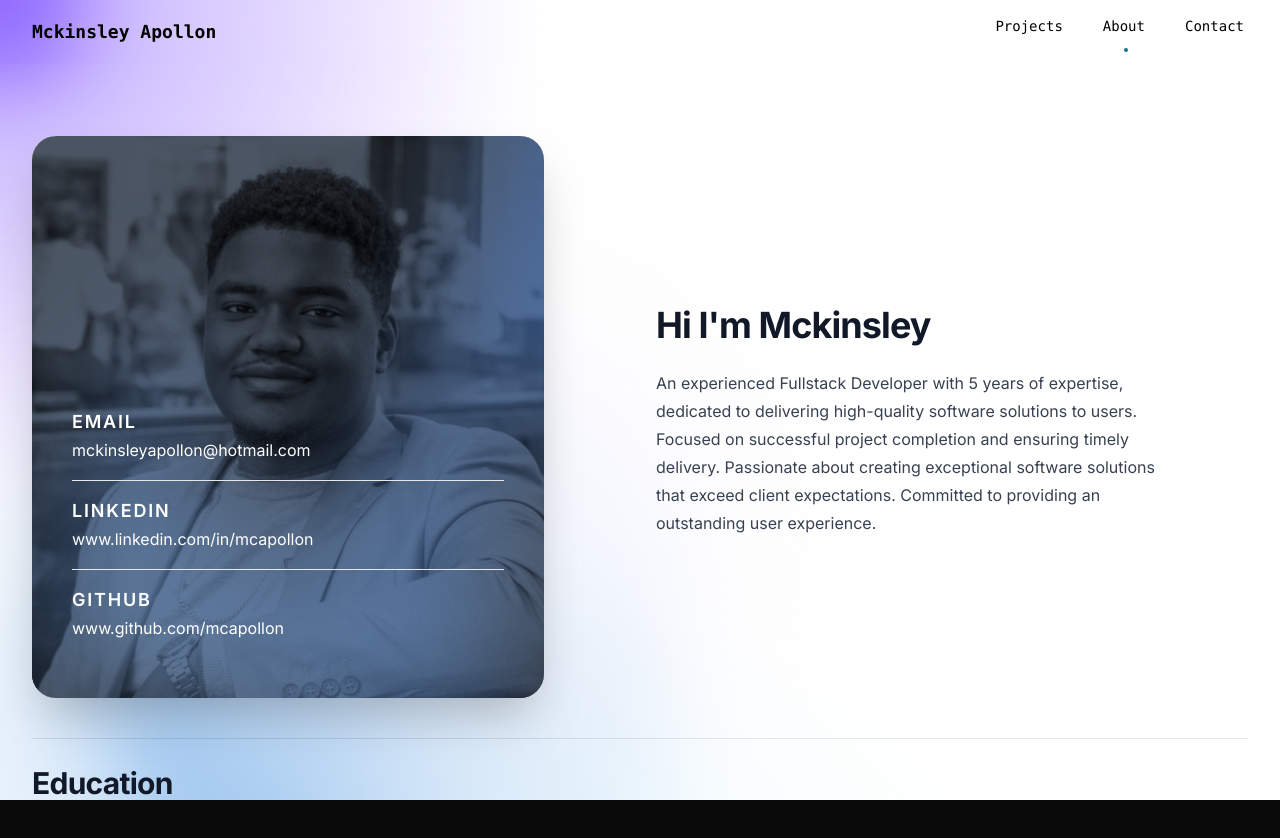
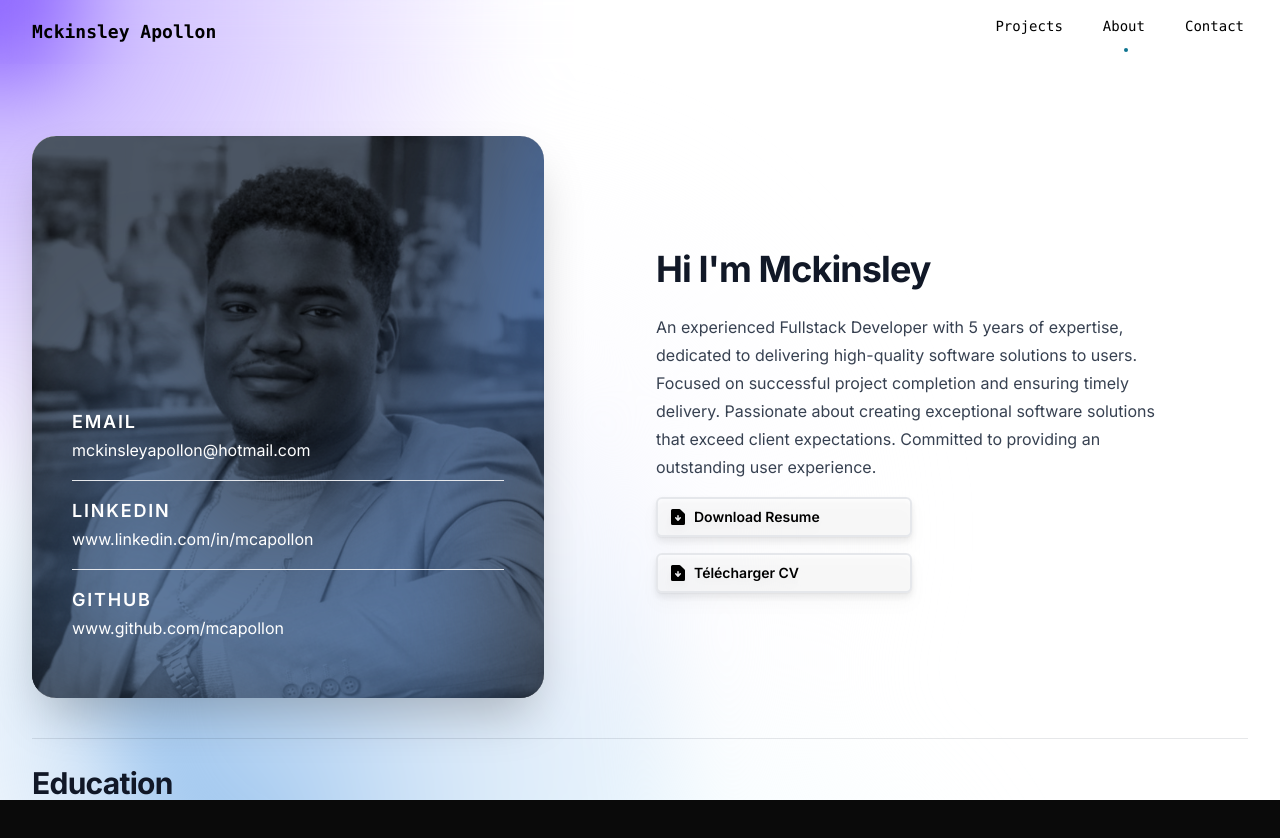
Before and after one commit to mcapollon/portfolio, a Next.js app: page /about in a window 1280 px wide. Shown: the top 838 px of the page. Built offline with nearby package versions, Linux system fonts and the light colour scheme.

Commit message:
Removed unecessary links. Add CV Download.

```diff
--- a/app/about/page.js
+++ b/app/about/page.js
@@ -1,6 +1,8 @@
 'use client'
 import { useEffect } from 'react';
 import '../gradientStyles.scss'
+import { DocumentArrowDownIcon } from '@heroicons/react/20/solid'
+import Link from 'next/link';
 
 const socials = [
   { label: 'EMAIL', text: 'mckinsleyapollon@hotmail.com', link: 'mailto:mckinsleyapollon@hotmail.com' },
@@ -79,6 +81,27 @@ export default function About() {
                   <p className="mt-6">
                     An experienced Fullstack Developer with 5 years of expertise, dedicated to delivering high-quality software solutions to users. Focused on successful project completion and ensuring timely delivery. Passionate about creating exceptional software solutions that exceed client expectations. Committed to providing an outstanding user experience.
                   </p>
+
+                  <div className='grid grid-cols-1 w-1/2'>
+                    <button
+                      type="button"
+                      className="mt-4 inline-flex items-center gap-x-1.5 border-2 border-gray-200 rounded-md bg-white/50 px-3 py-2 text-sm font-semibold text-black drop-shadow-lg shadow-sm hover:bg-white/90 focus-visible:outline focus-visible:outline-2 focus-visible:outline-offset-2 focus-visible:outline-cyan-700"
+                    >
+                      <DocumentArrowDownIcon aria-hidden="true" className="-ml-0.5 h-5 w-5" />
+                      <Link href='/cv/CV_2024_AUG_ENG.pdf'>
+                      Download Resume
+                      </Link>
+                    </button>
+                    <button
+                      type="button"
+                      className="mt-4 inline-flex items-center gap-x-1.5 rounded-md border-2 border-gray-200 bg-white/50 px-3 py-2 text-sm font-semibold text-black drop-shadow-lg shadow-sm hover:bg-white/90 focus-visible:outline focus-visible:outline-2 focus-visible:outline-offset-2 focus-visible:outline-cyan-700"
+                    >
+                      <DocumentArrowDownIcon aria-hidden="true" className="-ml-0.5 h-5 w-5" />
+                      <Link href='/cv/CV_2024_AUG_FR.pdf'>
+                      Télécharger CV
+                      </Link>
+                    </button>
+                  </div>
                 </div>
               </div>
             </div>
--- a/components/Cursor.js
+++ b/components/Cursor.js
@@ -48,7 +48,7 @@ function Cursor({isHovered}) {
     if (isMobile) {
         document.getElementById('cursor').classList.add('hidden')
     } else {
-        console.log("Desktop device detected");
+        // console.log("Desktop device detected");
     }
 
     useEffect(() => {
--- a/components/TransitionLink.js
+++ b/components/TransitionLink.js
@@ -7,11 +7,8 @@ const TransitionLink = ({href, label, id}) => {
     const pathname = usePathname()
 
     const formatedLabel = label.toLowerCase()
-    console.log(pathname, 'pathName')
-    console.log(id)
 
     const handleClick = () => {
-        console.log(id)
         if (pathname != href) {
             animatePageOut(href, router)
         }
```
Also changed, not shown: 2 other files (tests, documents, lock files or other folders).
